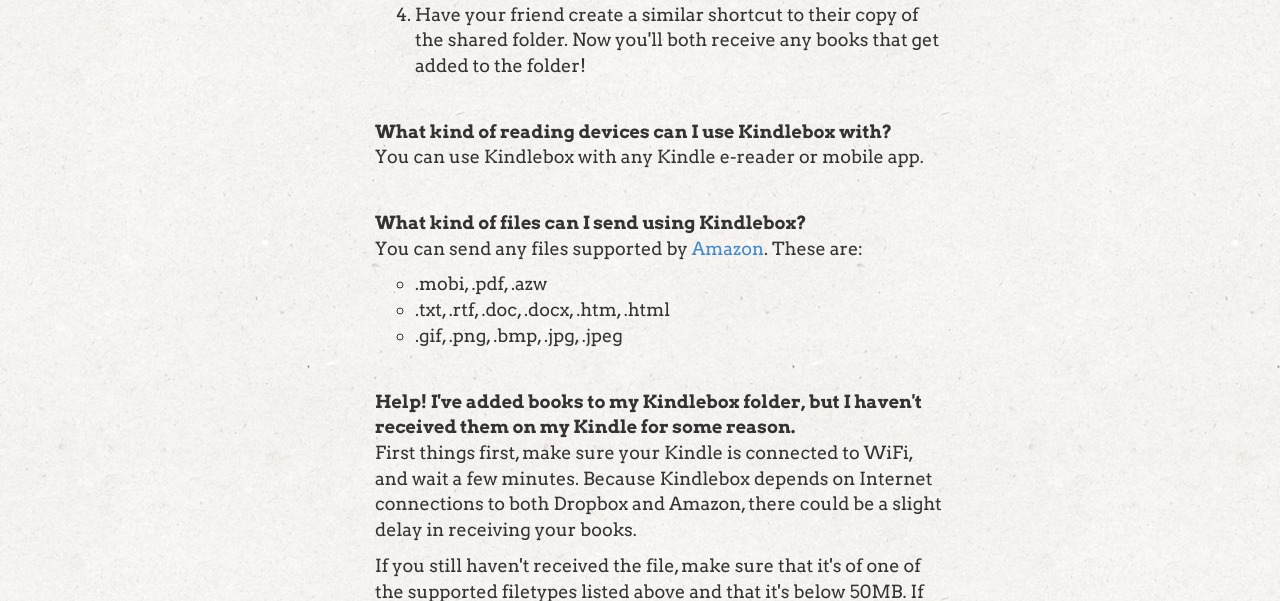
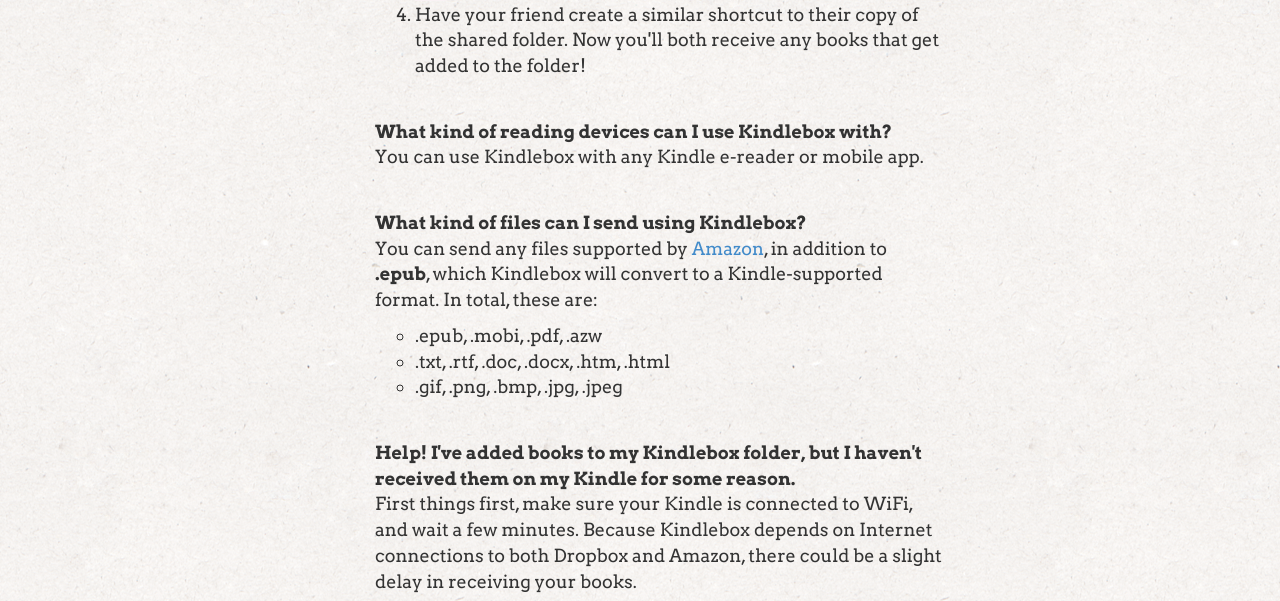
Before and after one commit to stephanie-wang/kindlebox, a Flask app: page /about in a window 1280 px wide. Shown: the part 647-1248 px from the top of the page. Run offline with Flask 2, Linux system fonts and the light colour scheme; parts of the project's set-up code (start-up, migrations or seed data) failed here and were passed over; some libraries are stand-ins or nearby versions.

Commit message:
about msg for epub

```diff
--- a/app/templates/about.html
+++ b/app/templates/about.html
@@ -62,10 +62,11 @@
     </b>
     <p>
       You can send any files supported by <a
-        href="http://www.amazon.com/gp/help/customer/display.html?nodeId=200767340">Amazon</a>.
-      These are:
+        href="http://www.amazon.com/gp/help/customer/display.html?nodeId=200767340">Amazon</a>,
+      in addition to <b>.epub</b>, which Kindlebox will convert to a
+      Kindle-supported format. In total, these are:
       <ul>
-        <li>.mobi, .pdf, .azw</li>
+        <li>.epub, .mobi, .pdf, .azw</li>
         <li>.txt, .rtf, .doc, .docx, .htm, .html</li>
         <li>.gif, .png, .bmp, .jpg, .jpeg</li>
       </ul>
```
